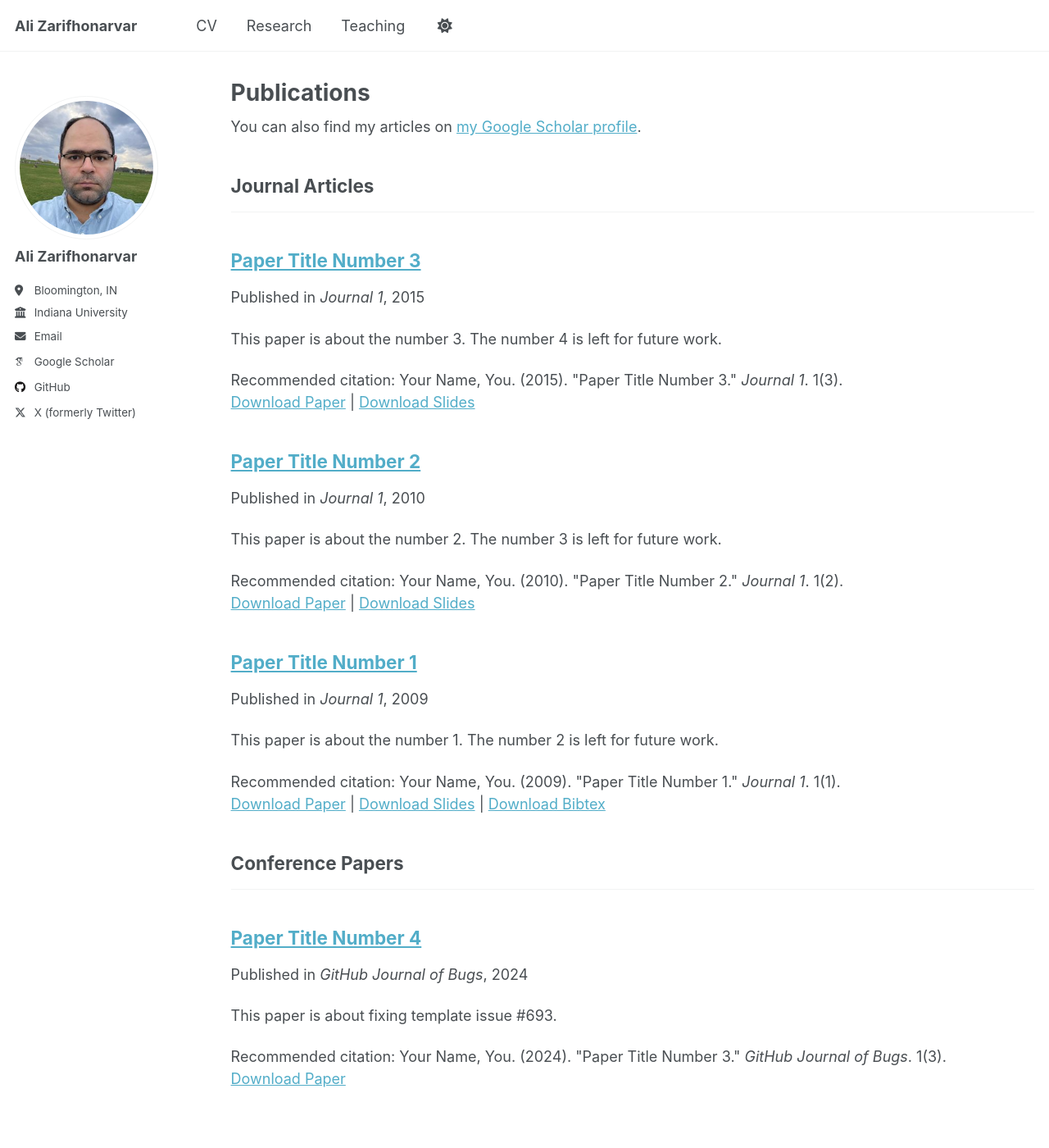
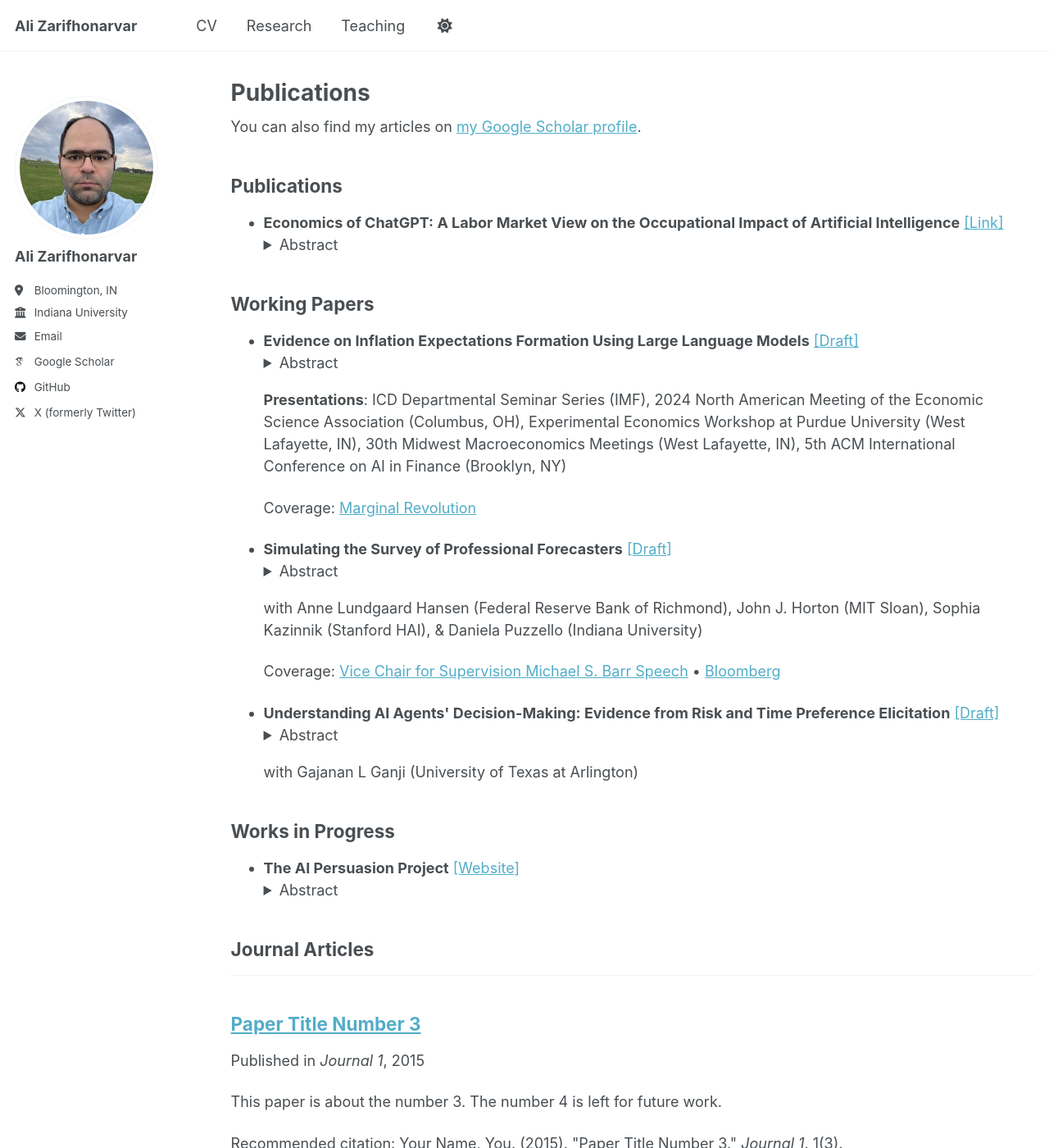
Before and after one commit to alizarif/alizarif.github.io, a Jekyll site: the page built from _pages/publications.html, in a window 1280 px wide and 1400 px high. Shown: the whole window at 82% size. Built offline with Jekyll 4.4.1, drawn with Linux system fonts in a browser that asks for light colours; some web fonts are replaced.

Commit message:
Update publications.html

```diff
--- a/_pages/publications.html
+++ b/_pages/publications.html
@@ -4,12 +4,64 @@ title: "Publications"
 permalink: /publications/
 author_profile: true
 ---
-
 {% if site.author.googlescholar %}
   <div class="wordwrap">You can also find my articles on <a href="{{site.author.googlescholar}}">my Google Scholar profile</a>.</div>
 {% endif %}
+{% include base_path %}
 
-{% include base_path %}
+<h2>Publications</h2>
+<ul>
+  <li>
+    <strong>Economics of ChatGPT: A Labor Market View on the Occupational Impact of Artificial Intelligence</strong> <a href="https://www.emerald.com/insight/content/doi/10.1108/JEBDE-10-2023-0021/full/html">[Link]</a>
+    <details>
+      <summary>Abstract</summary>
+      <p>This paper examines the potential impact of ChatGPT and similar large language models on labor markets. We analyze occupational vulnerability using task content and skill requirements, finding that high-skilled occupations may face significant disruption while identifying opportunities for human-AI collaboration and workforce adaptation.</p>
+    </details>
+  </li>
+</ul>
+
+<h2>Working Papers</h2>
+<ul>
+  <li>
+    <strong>Evidence on Inflation Expectations Formation Using Large Language Models</strong> <a href="https://papers.ssrn.com/sol3/papers.cfm?abstract_id=4825076">[Draft]</a>
+    <details>
+      <summary>Abstract</summary>
+      <p>This study investigates how large language models form inflation expectations compared to human forecasters. Using experimental methods, we demonstrate that LLMs exhibit similar patterns of expectation formation, including anchoring biases and information processing limitations, with implications for macroeconomic modeling and AI augmentation of forecasting processes.</p>
+    </details>
+    <p><strong>Presentations</strong>: ICD Departmental Seminar Series (IMF), 2024 North American Meeting of the Economic Science Association (Columbus, OH), Experimental Economics Workshop at Purdue University (West Lafayette, IN), 30th Midwest Macroeconomics Meetings (West Lafayette, IN), 5th ACM International Conference on AI in Finance (Brooklyn, NY)</p>
+    <p>Coverage: <a href="https://marginalrevolution.com/marginalrevolution/2024/05/experimental-evidence-on-large-language-models.html">Marginal Revolution</a></p>
+  </li>
+
+  <li>
+    <strong>Simulating the Survey of Professional Forecasters</strong> <a href="https://papers.ssrn.com/sol3/papers.cfm?abstract_id=5066286">[Draft]</a>
+    <details>
+      <summary>Abstract</summary>
+      <p>This paper evaluates large language models' ability to simulate professional economic forecasters. We compare LLM-generated forecasts to the Survey of Professional Forecasters, finding that models can replicate key statistical properties of human forecasts including accuracy, dispersion, and anchoring effects, with implications for macroeconomic research and simulation.</p>
+    </details>
+    <p>with Anne Lundgaard Hansen (Federal Reserve Bank of Richmond), John J. Horton (MIT Sloan), Sophia Kazinnik (Stanford HAI), & Daniela Puzzello (Indiana University)</p>
+    <p>Coverage: <a href="https://www.federalreserve.gov/newsevents/speech/barr20250218a.htm">Vice Chair for Supervision Michael S. Barr Speech</a> • <a href="https://www.bloomberg.com/opinion/articles/2025-02-26/robots-will-write-the-macro-forecasts">Bloomberg</a></p>
+  </li>
+
+  <li>
+    <strong>Understanding AI Agents' Decision-Making: Evidence from Risk and Time Preference Elicitation</strong> <a href="https://papers.ssrn.com/sol3/papers.cfm?abstract_id=5154002">[Draft]</a>
+    <details>
+      <summary>Abstract</summary>
+      <p>This research explores decision-making behaviors of large language models through experimental economics methods. By eliciting risk and time preferences using standard economic tasks, we characterize AI agents' behavioral patterns, compare them to human benchmarks, and analyze implications for human-AI decision alignment.</p>
+    </details>
+    <p>with Gajanan L Ganji (University of Texas at Arlington)</p>
+  </li>
+</ul>
+
+<h2>Works in Progress</h2>
+<ul>
+  <li>
+    <strong>The AI Persuasion Project</strong> <a href="https://sites.google.com/view/ai-persuasion/team?authuser=0">[Website]</a>
+    <details>
+      <summary>Abstract</summary>
+      <p>A cross-disciplinary big-team science effort to study LLM capability evaluation in the context of persuasion. This project brings together researchers from economics, computer science, and psychology to develop standardized methods for assessing AI systems' ability to influence human decision-making across diverse contexts.</p>
+    </details>
+  </li>
+</ul>
 
 <!-- New style rendering if publication categories are defined -->
 {% if site.publication_category %}
```
